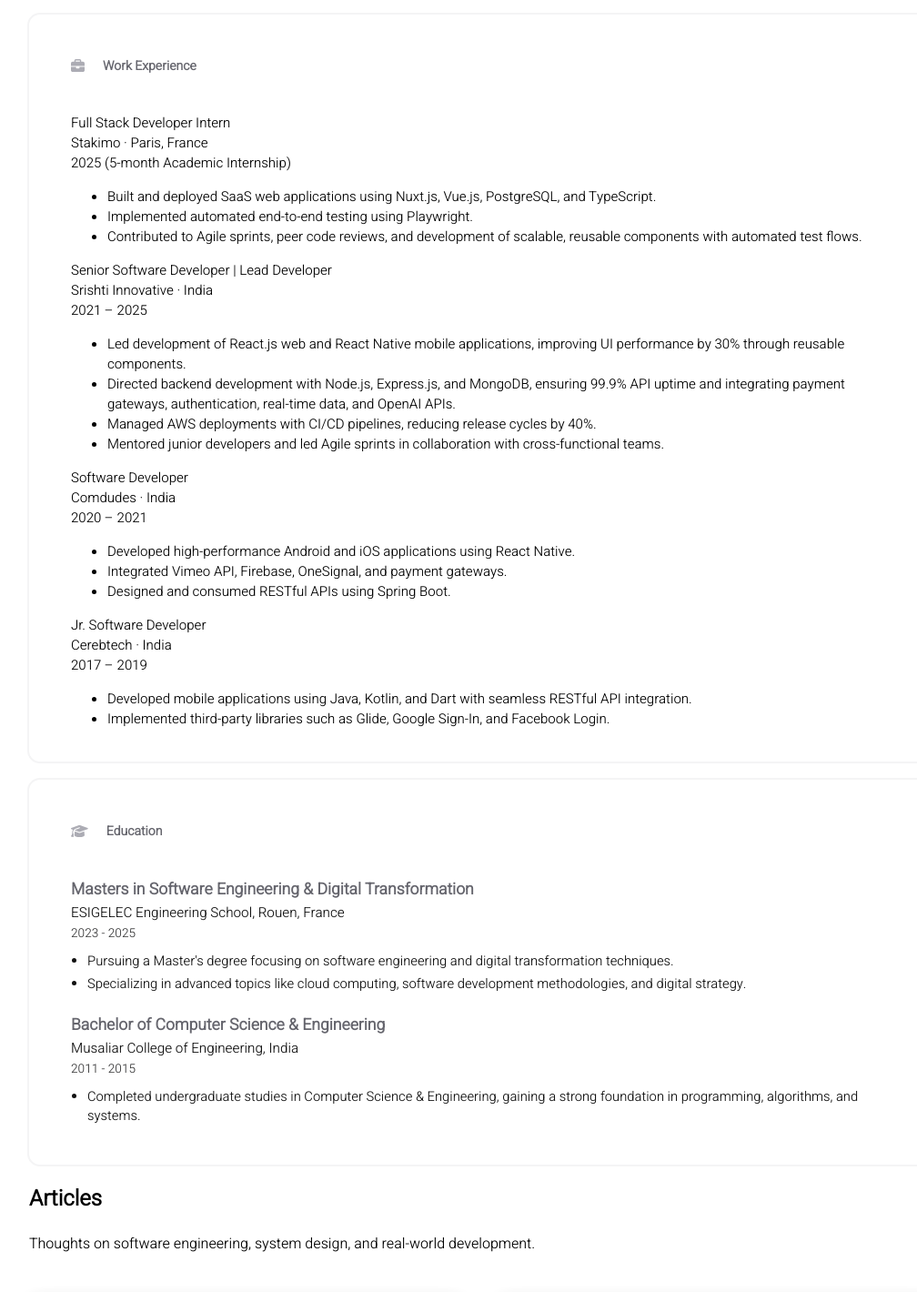
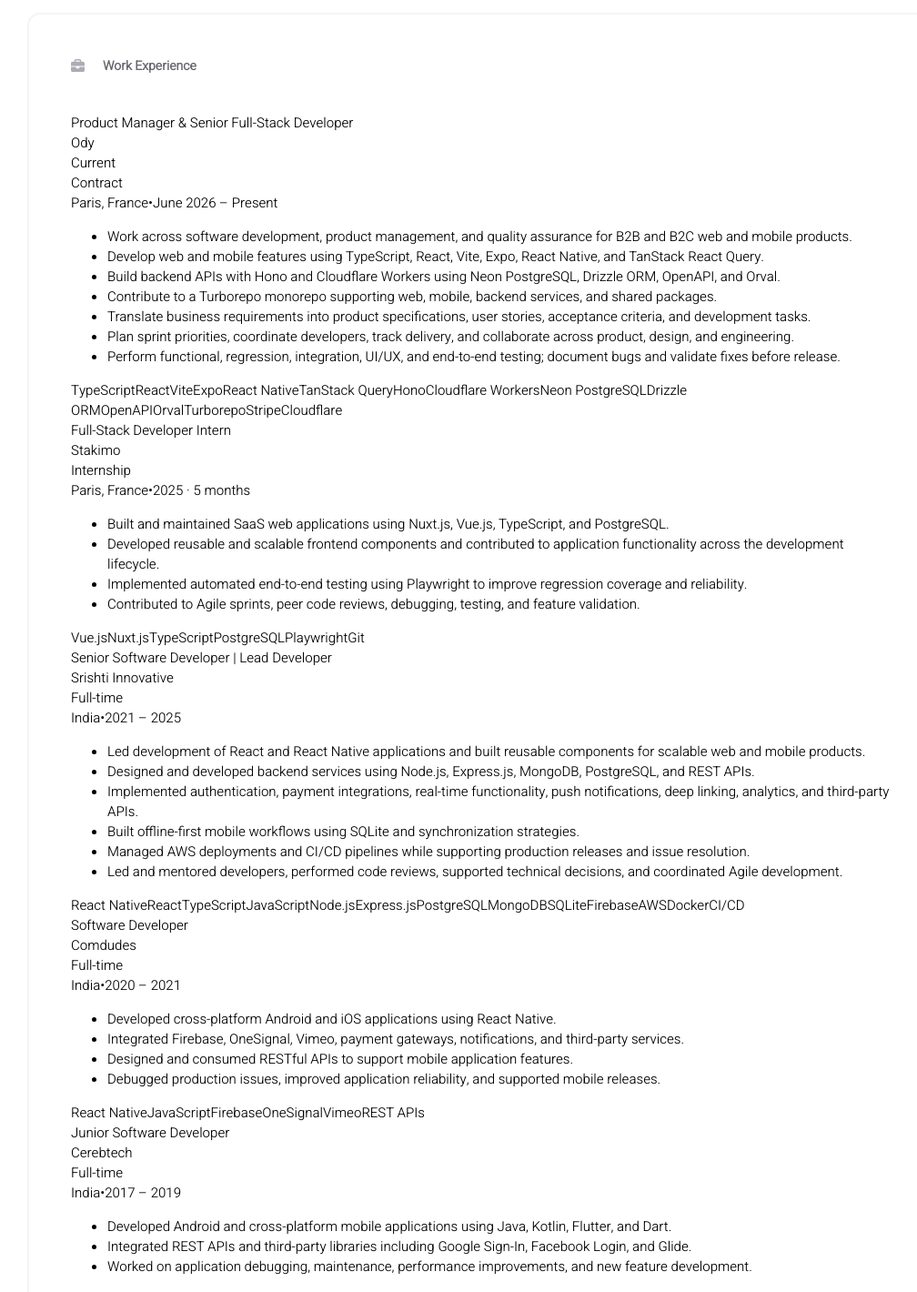
Before and after one commit to Nethzz/MyPortfolio, a React (Create React App) app: page / in a window 1280 px wide. Shown: the part 2380-3800 px from the top of the page at 91% size, without its empty margins (108-1116 px from the left). Built offline with nearby package versions, Linux system fonts and the light colour scheme.

Commit message:
work file update

```diff
--- a/src/components/homepage/works.jsx
+++ b/src/components/homepage/works.jsx
@@ -12,103 +12,350 @@
 				title="Work Experience"
 				body={
 					<div className="works-body">
-						{/* Stakimo Internship */}
-						<div className="work">
+
+						{/* Ody */}
+						<div className="work current-role">
+							<div className="work-header">
+								<div>
 									<div className="work-title">
-								Full Stack Developer Intern
+										Product Manager & Senior Full-Stack Developer
 									</div>
-							<div className="work-subtitle">
-								Stakimo · Paris, France
+
+									<div className="work-company-row">
+										<div className="work-company">
+											Ody
 										</div>
-							<div className="work-duration">2025 (5-month Academic Internship)</div>
+
+										<div className="current-status">
+											<span className="current-dot"></span>
+											Current
+										</div>
+									</div>
+								</div>
+
+								<span className="work-type">
+									Contract
+								</span>
+							</div>
+
+							<div className="work-meta">
+								<span>Paris, France</span>
+								<span>•</span>
+								<span>June 2026 – Present</span>
+							</div>
+
 							<div className="work-description">
 								<ul>
 									<li>
-										Built and deployed SaaS web applications using Nuxt.js, Vue.js, PostgreSQL, and TypeScript.
+										Work across software development, product management, and quality
+										assurance for B2B and B2C web and mobile products.
 									</li>
+
 									<li>
-										Implemented automated end-to-end testing using Playwright.
+										Develop web and mobile features using TypeScript, React, Vite,
+										Expo, React Native, and TanStack React Query.
 									</li>
+
 									<li>
-										Contributed to Agile sprints, peer code reviews, and development of scalable, reusable components with automated test flows.
+										Build backend APIs with Hono and Cloudflare Workers using Neon
+										PostgreSQL, Drizzle ORM, OpenAPI, and Orval.
+									</li>
+
+									<li>
+										Contribute to a Turborepo monorepo supporting web, mobile,
+										backend services, and shared packages.
+									</li>
+
+
+
+									<li>
+										Translate business requirements into product specifications,
+										user stories, acceptance criteria, and development tasks.
+									</li>
+
+									<li>
+										Plan sprint priorities, coordinate developers, track delivery,
+										and collaborate across product, design, and engineering.
+									</li>
+
+									<li>
+										Perform functional, regression, integration, UI/UX, and
+										end-to-end testing; document bugs and validate fixes before release.
 									</li>
 								</ul>
+							</div>
+
+							<div className="work-tech-stack">
+								<span>TypeScript</span>
+								<span>React</span>
+								<span>Vite</span>
+								<span>Expo</span>
+								<span>React Native</span>
+								<span>TanStack Query</span>
+								<span>Hono</span>
+								<span>Cloudflare Workers</span>
+								<span>Neon PostgreSQL</span>
+								<span>Drizzle ORM</span>
+								<span>OpenAPI</span>
+								<span>Orval</span>
+								<span>Turborepo</span>
+								<span>Stripe</span>
+								<span>Cloudflare</span>
+							</div>
+						</div>
+
+						{/* Stakimo */}
+						<div className="work">
+							<div className="work-header">
+								<div>
+									<div className="work-title">
+										Full-Stack Developer Intern
+									</div>
+
+									<div className="work-company-row">
+										<div className="work-company">
+											Stakimo
+										</div>
+									</div>
+								</div>
+
+								<span className="work-type">
+									Internship
+								</span>
+							</div>
+
+							<div className="work-meta">
+								<span>Paris, France</span>
+								<span>•</span>
+								<span>2025 · 5 months</span>
+							</div>
+
+							<div className="work-description">
+								<ul>
+									<li>
+										Built and maintained SaaS web applications using
+										Nuxt.js, Vue.js, TypeScript, and PostgreSQL.
+									</li>
+
+									<li>
+										Developed reusable and scalable frontend components
+										and contributed to application functionality across
+										the development lifecycle.
+									</li>
+
+									<li>
+										Implemented automated end-to-end testing using
+										Playwright to improve regression coverage and reliability.
+									</li>
+
+									<li>
+										Contributed to Agile sprints, peer code reviews,
+										debugging, testing, and feature validation.
+									</li>
+								</ul>
+							</div>
+
+							<div className="work-tech-stack">
+								<span>Vue.js</span>
+								<span>Nuxt.js</span>
+								<span>TypeScript</span>
+								<span>PostgreSQL</span>
+								<span>Playwright</span>
+								<span>Git</span>
 							</div>
 						</div>
 
 						{/* Srishti Innovative */}
 						<div className="work">
+							<div className="work-header">
+								<div>
 									<div className="work-title">
 										Senior Software Developer | Lead Developer
 									</div>
-							<div className="work-subtitle">
-								Srishti Innovative · India
+
+									<div className="work-company-row">
+										<div className="work-company">
+											Srishti Innovative
 										</div>
-							<div className="work-duration">2021 – 2025</div>
+									</div>
+								</div>
+
+								<span className="work-type">
+									Full-time
+								</span>
+							</div>
+
+							<div className="work-meta">
+								<span>India</span>
+								<span>•</span>
+								<span>2021 – 2025</span>
+							</div>
+
 							<div className="work-description">
 								<ul>
 									<li>
-										Led development of React.js web and React Native mobile applications, improving UI performance by 30% through reusable components.
+										Led development of React and React Native applications
+										and built reusable components for scalable web and mobile products.
 									</li>
+
 									<li>
-										Directed backend development with Node.js, Express.js, and MongoDB, ensuring 99.9% API uptime and integrating payment gateways, authentication, real-time data, and OpenAI APIs.
+										Designed and developed backend services using Node.js,
+										Express.js, MongoDB, PostgreSQL, and REST APIs.
 									</li>
+
 									<li>
-										Managed AWS deployments with CI/CD pipelines, reducing release cycles by 40%.
+										Implemented authentication, payment integrations,
+										real-time functionality, push notifications,
+										deep linking, analytics, and third-party APIs.
 									</li>
+
 									<li>
-										Mentored junior developers and led Agile sprints in collaboration with cross-functional teams.
+										Built offline-first mobile workflows using SQLite
+										and synchronization strategies.
+									</li>
+
+									<li>
+										Managed AWS deployments and CI/CD pipelines
+										while supporting production releases and issue resolution.
+									</li>
+
+									<li>
+										Led and mentored developers, performed code reviews,
+										supported technical decisions, and coordinated Agile development.
 									</li>
 								</ul>
+							</div>
+
+							<div className="work-tech-stack">
+								<span>React Native</span>
+								<span>React</span>
+								<span>TypeScript</span>
+								<span>JavaScript</span>
+								<span>Node.js</span>
+								<span>Express.js</span>
+								<span>PostgreSQL</span>
+								<span>MongoDB</span>
+								<span>SQLite</span>
+								<span>Firebase</span>
+								<span>AWS</span>
+								<span>Docker</span>
+								<span>CI/CD</span>
 							</div>
 						</div>
 
 						{/* Comdudes */}
 						<div className="work">
+							<div className="work-header">
+								<div>
 									<div className="work-title">
 										Software Developer
 									</div>
-							<div className="work-subtitle">
-								Comdudes · India
+
+									<div className="work-company-row">
+										<div className="work-company">
+											Comdudes
 										</div>
-							<div className="work-duration">2020 – 2021</div>
+									</div>
+								</div>
+
+								<span className="work-type">
+									Full-time
+								</span>
+							</div>
+
+							<div className="work-meta">
+								<span>India</span>
+								<span>•</span>
+								<span>2020 – 2021</span>
+							</div>
+
 							<div className="work-description">
 								<ul>
 									<li>
-										Developed high-performance Android and iOS applications using React Native.
+										Developed cross-platform Android and iOS applications
+										using React Native.
 									</li>
+
 									<li>
-										Integrated Vimeo API, Firebase, OneSignal, and payment gateways.
+										Integrated Firebase, OneSignal, Vimeo,
+										payment gateways, notifications, and third-party services.
 									</li>
+
 									<li>
-										Designed and consumed RESTful APIs using Spring Boot.
+										Designed and consumed RESTful APIs
+										to support mobile application features.
+									</li>
+
+									<li>
+										Debugged production issues, improved application
+										reliability, and supported mobile releases.
 									</li>
 								</ul>
+							</div>
+
+							<div className="work-tech-stack">
+								<span>React Native</span>
+								<span>JavaScript</span>
+								<span>Firebase</span>
+								<span>OneSignal</span>
+								<span>Vimeo</span>
+								<span>REST APIs</span>
 							</div>
 						</div>
 
 						{/* Cerebtech */}
 						<div className="work">
+							<div className="work-header">
+								<div>
 									<div className="work-title">
-								Jr. Software Developer
+										Junior Software Developer
 									</div>
-							<div className="work-subtitle">
-								Cerebtech · India
+
+									<div className="work-company-row">
+										<div className="work-company">
+											Cerebtech
 										</div>
-							<div className="work-duration">2017 – 2019</div>
+									</div>
+								</div>
+
+								<span className="work-type">
+									Full-time
+								</span>
+							</div>
+
+							<div className="work-meta">
+								<span>India</span>
+								<span>•</span>
+								<span>2017 – 2019</span>
+							</div>
+
 							<div className="work-description">
 								<ul>
 									<li>
-										Developed mobile applications using Java, Kotlin, and Dart with seamless RESTful API integration.
+										Developed Android and cross-platform mobile applications
+										using Java, Kotlin, Flutter, and Dart.
 									</li>
+
 									<li>
-										Implemented third-party libraries such as Glide, Google Sign-In, and Facebook Login.
+										Integrated REST APIs and third-party libraries
+										including Google Sign-In, Facebook Login, and Glide.
+									</li>
+
+									<li>
+										Worked on application debugging, maintenance,
+										performance improvements, and new feature development.
 									</li>
 								</ul>
 							</div>
+
+							<div className="work-tech-stack">
+								<span>Java</span>
+								<span>Kotlin</span>
+								<span>Flutter</span>
+								<span>Dart</span>
+								<span>REST APIs</span>
 							</div>
-
-
+						</div>
 
 					</div>
 				}
```
Lines whose indentation alone changed are shown as unchanged.
